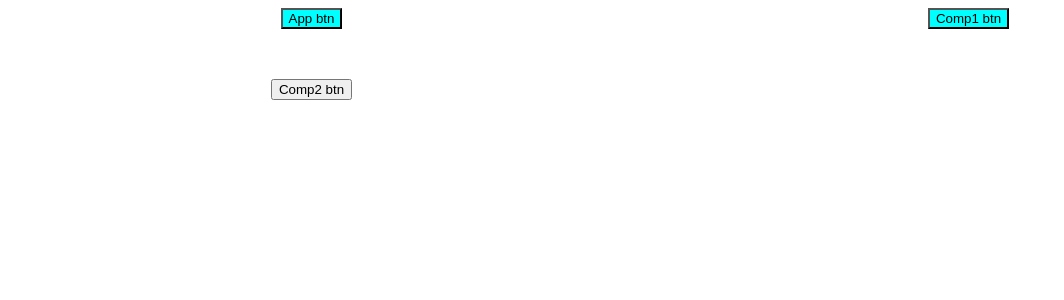
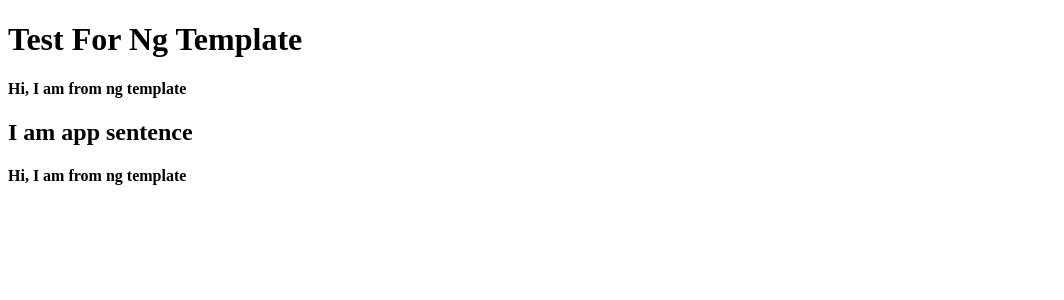
Before and after one commit to patilharshal2020/view-encap, an Angular app: page / in a window 1280 px wide. Shown: the top 300 px of the page, without its empty margins (0-1064 px from the left). Built offline with nearby package versions, Linux system fonts and the light colour scheme.

Commit message:
use of ngTemplate and ngTemplateOutlet

```diff
--- a/src/app/app.component.html
+++ b/src/app/app.component.html
@@ -1,7 +1,17 @@
-<div class="main-div">
+<h1>Test For Ng Template</h1>
+<div *ngTemplateOutlet="template"></div>
+
+<ng-template #template>
+  <h4>Hi, I am from ng template</h4>
+</ng-template>
+
+<h2>I am app sentence</h2>
+<div *ngTemplateOutlet="template"></div>
+
+<!-- <div class="main-div">
   <div>
     <button>App btn</button>
   </div>
   <app-comp1></app-comp1>
   <app-comp2></app-comp2>
-</div>
+</div> -->
--- a/src/app/app.component.ts
+++ b/src/app/app.component.ts
@@ -2,11 +2,12 @@ import { Component, ViewEncapsulation } from '@angular/core';
 import { RouterOutlet } from '@angular/router';
 import { Comp1Component } from './comp1/comp1.component';
 import { Comp2Component } from './comp2/comp2.component';
+import { NgTemplateOutlet } from '@angular/common';
 
 @Component({
   selector: 'app-root',
   standalone: true,
-  imports: [RouterOutlet, Comp1Component, Comp2Component],
+  imports: [RouterOutlet, Comp1Component, Comp2Component, NgTemplateOutlet],
   templateUrl: './app.component.html',
   styleUrl: './app.component.css',
   encapsulation: ViewEncapsulation.None,
```
